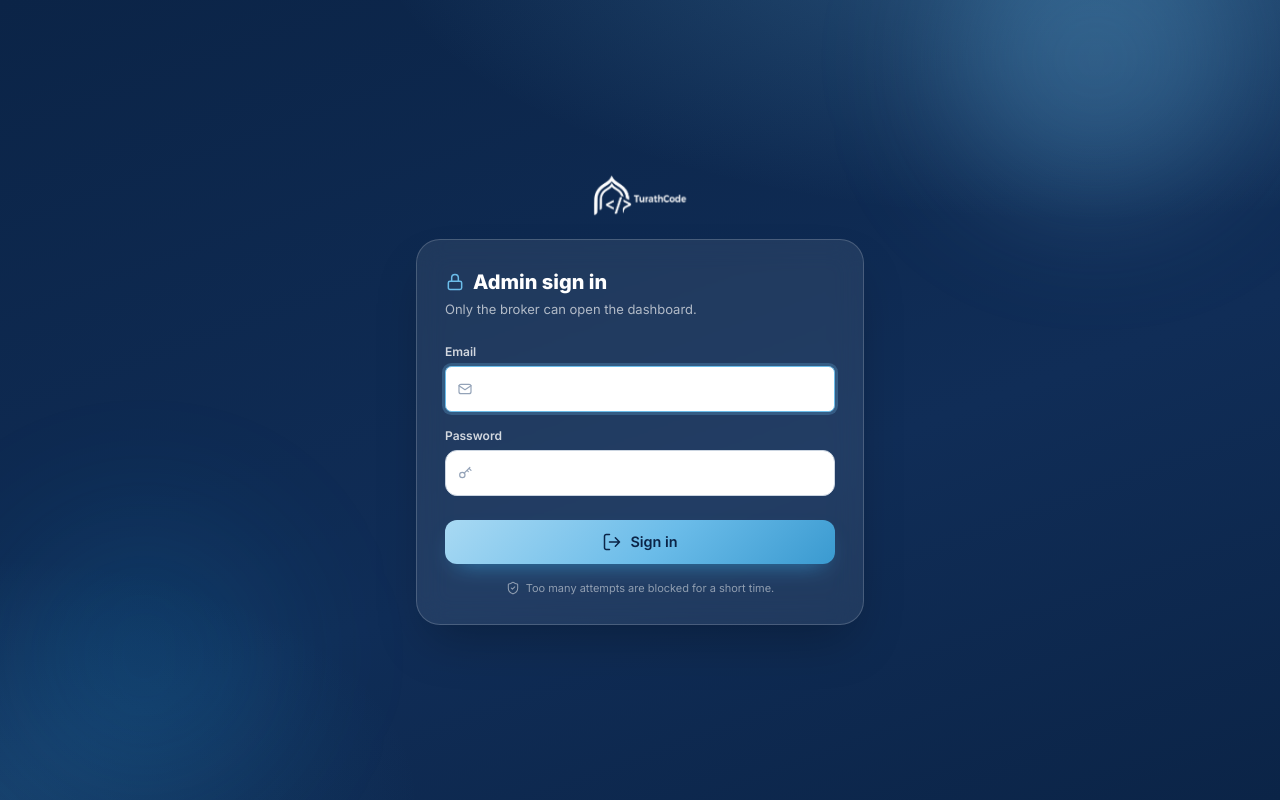
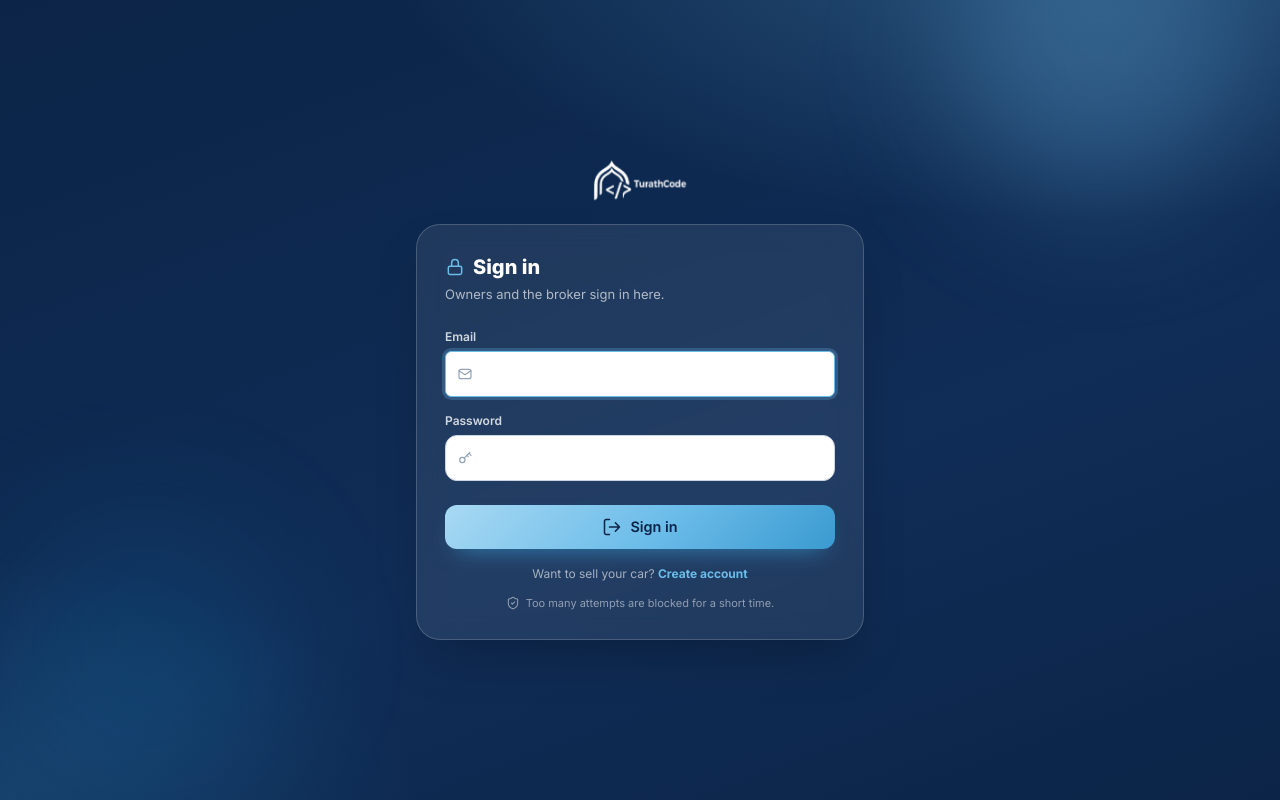
Before and after one commit to ABDULLAHTALLAT/Carshop-Turath, a Laravel app: page /login in a window 1280 px wide. Run offline with Laravel 12, Linux system fonts and the light colour scheme; some web fonts are replaced.

Commit message:
Link sign in to owner registration

```diff
--- a/resources/views/auth/login.blade.php
+++ b/resources/views/auth/login.blade.php
@@ -16,8 +16,8 @@
     <a href="{{ route('home') }}" class="mb-6 flex justify-center"><x-logo :dark="true" /></a>
     <form method="POST" action="{{ route('login.store') }}" class="glass hero-rise rounded-3xl p-7 shadow-2xl">
         @csrf
-        <h1 class="flex items-center gap-2 text-xl font-extrabold"><x-icon name="lock" class="h-5 w-5 text-brand" /> {{ __('Admin sign in') }}</h1>
-        <p class="mt-1 text-[13px] text-white/65">{{ __('Only the broker can open the dashboard.') }}</p>
+        <h1 class="flex items-center gap-2 text-xl font-extrabold"><x-icon name="lock" class="h-5 w-5 text-brand" /> {{ __('Sign in') }}</h1>
+        <p class="mt-1 text-[13px] text-white/65">{{ __('Owners and the broker sign in here.') }}</p>
 
         <div class="mt-6 space-y-4">
             <div><label class="mb-1.5 block text-xs font-semibold text-white/80" for="email">{{ __('Email') }}</label>
@@ -29,7 +29,8 @@
                 <input id="password" type="password" name="password" autocomplete="current-password" required dir="ltr" class="field ps-10 !bg-white !text-slate-900"></div></div>
         </div>
         <button type="submit" class="btn btn-brand mt-6 w-full"><x-icon name="log-out" class="h-5 w-5 rtl:rotate-180" /> {{ __('Sign in') }}</button>
-        <p class="mt-4 flex items-center justify-center gap-1.5 text-[11px] text-white/50"><x-icon name="shield-check" class="h-3.5 w-3.5" /> {{ __('Too many attempts are blocked for a short time.') }}</p>
+        <p class="mt-4 text-center text-[12px] text-white/60">{{ __('Want to sell your car?') }} <a class="font-bold text-brand" href="{{ route('register') }}">{{ __('Create account') }}</a></p>
+        <p class="mt-3 flex items-center justify-center gap-1.5 text-[11px] text-white/50"><x-icon name="shield-check" class="h-3.5 w-3.5" /> {{ __('Too many attempts are blocked for a short time.') }}</p>
     </form>
 </main>
 </body>
```
